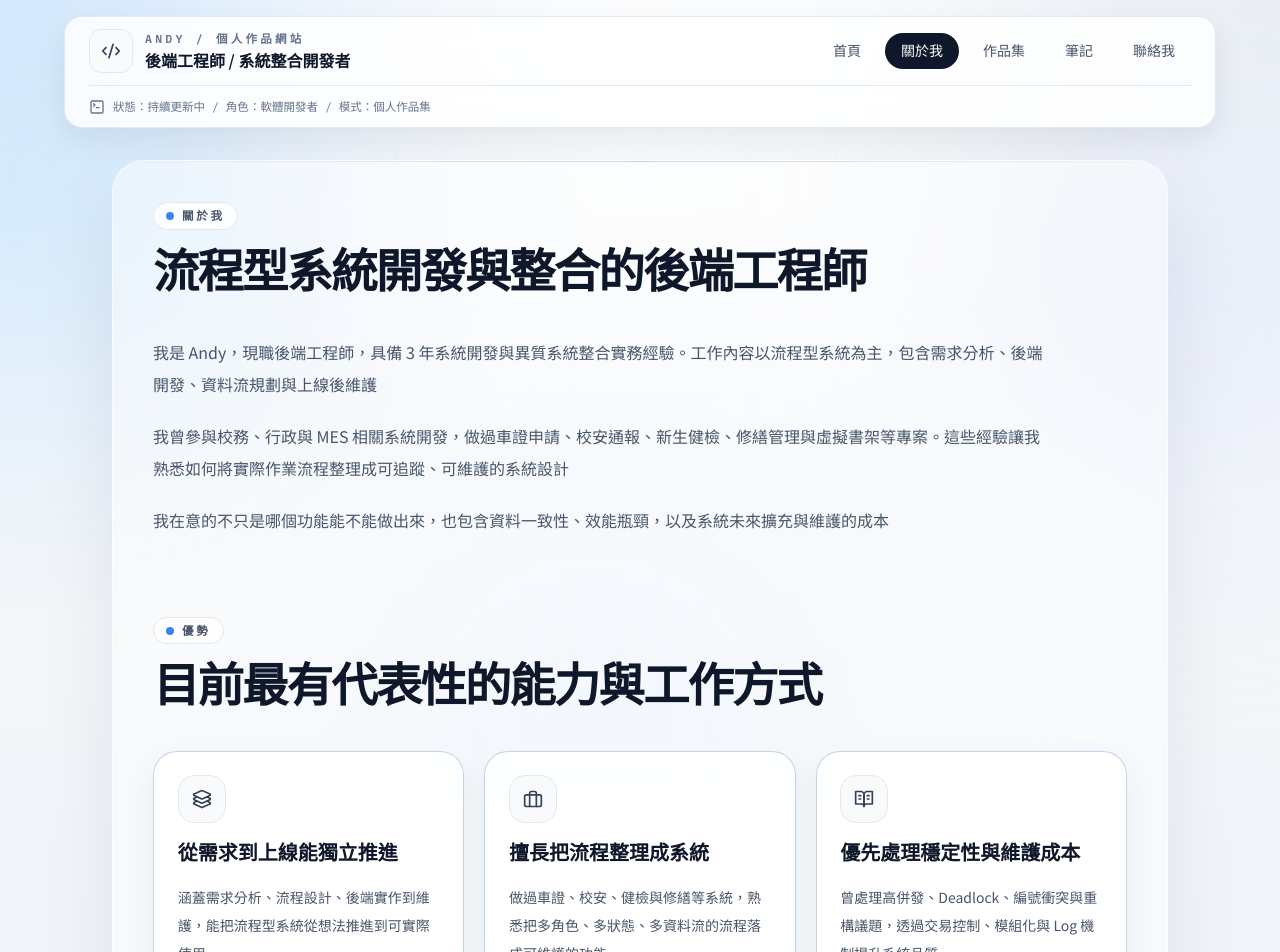
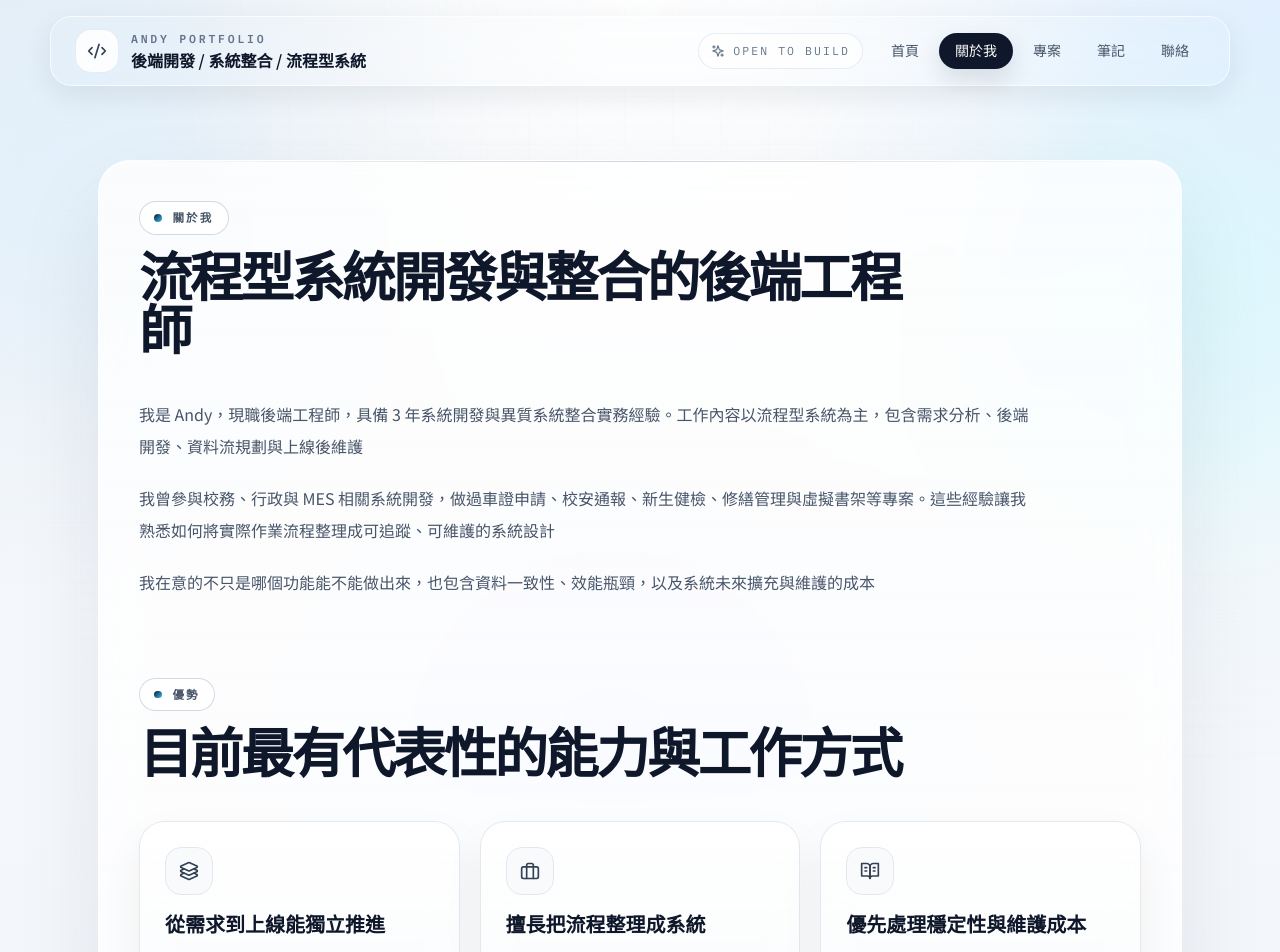
Before and after one commit to Andy61490963/kaiyo-dev-site, a React (Vite) app: page /about in a window 1280 px wide. Shown: the top 952 px of the page. Built offline with nearby package versions, Linux system fonts and the light colour scheme; the HTML template or start-up script is replaced by a standard one.

Commit message:
Polish premium site layout

```diff
--- a/src/App.jsx
+++ b/src/App.jsx
@@ -23,30 +23,32 @@ export default function App() {
   return (
     <div className="relative min-h-screen overflow-x-hidden font-sans text-slate-900 selection:bg-slate-900 selection:text-white">
       <ScrollToTop />
+
       <div className="pointer-events-none fixed inset-0 -z-10 overflow-hidden">
         <motion.div
-          animate={{ x: [0, 20, 0], y: [0, -18, 0] }}
-          transition={{ duration: 14, repeat: Infinity, ease: 'easeInOut' }}
-          className="absolute left-[-8rem] top-12 h-72 w-72 rounded-full bg-sky-200/50 blur-[120px]"
+          animate={{ x: [0, 28, 0], y: [0, -16, 0] }}
+          transition={{ duration: 18, repeat: Infinity, ease: 'easeInOut' }}
+          className="absolute left-[-10rem] top-[-2rem] h-[26rem] w-[26rem] rounded-full bg-sky-100/80 blur-[120px]"
         />
         <motion.div
-          animate={{ x: [0, -18, 0], y: [0, 22, 0] }}
-          transition={{ duration: 16, repeat: Infinity, ease: 'easeInOut' }}
-          className="absolute right-[-5rem] top-32 h-80 w-80 rounded-full bg-indigo-100/70 blur-[130px]"
+          animate={{ x: [0, -22, 0], y: [0, 24, 0] }}
+          transition={{ duration: 20, repeat: Infinity, ease: 'easeInOut' }}
+          className="absolute right-[-8rem] top-24 h-[24rem] w-[24rem] rounded-full bg-cyan-100/70 blur-[120px]"
         />
         <motion.div
-          animate={{ x: [0, 12, 0], y: [0, -14, 0] }}
-          transition={{ duration: 18, repeat: Infinity, ease: 'easeInOut' }}
-          className="absolute bottom-[-6rem] left-1/3 h-80 w-80 rounded-full bg-blue-100/70 blur-[140px]"
+          animate={{ x: [0, 16, 0], y: [0, -18, 0] }}
+          transition={{ duration: 22, repeat: Infinity, ease: 'easeInOut' }}
+          className="absolute bottom-[-8rem] left-1/3 h-[22rem] w-[22rem] rounded-full bg-indigo-100/75 blur-[120px]"
         />
-        <div className="absolute inset-x-0 top-0 h-[32rem] bg-[radial-gradient(circle_at_top,rgba(255,255,255,0.65),transparent_62%)]" />
+        <div className="absolute inset-0 bg-[radial-gradient(circle_at_top,rgba(255,255,255,0.7),transparent_48%)]" />
       </div>
 
       <Navbar />
 
-      <main className="mx-auto flex w-full max-w-6xl flex-1 flex-col px-4 pb-16 pt-36 sm:px-8 sm:pt-40 lg:px-12">
-        <div className="relative overflow-hidden rounded-[2rem] border border-white/60 bg-white/45 px-5 py-8 shadow-[0_30px_80px_rgba(15,23,42,0.08)] backdrop-blur-sm sm:px-8 sm:py-10 lg:px-10">
+      <main className="mx-auto flex w-full max-w-[1180px] flex-1 flex-col px-4 pb-16 pt-36 sm:px-8 sm:pt-40 lg:px-12">
+        <div className="shell-panel relative overflow-hidden rounded-[2rem] px-5 py-8 sm:px-8 sm:py-10 lg:px-10">
           <div className="pointer-events-none absolute inset-x-0 top-0 h-px bg-gradient-to-r from-transparent via-slate-300 to-transparent" />
+
           <Routes>
             <Route path="/" element={<Home />} />
             <Route path="/about" element={<About />} />
--- a/src/components/Navbar.jsx
+++ b/src/components/Navbar.jsx
@@ -1,15 +1,15 @@
 import React, { useEffect, useState } from 'react'
 import clsx from 'classnames'
 import { motion } from 'framer-motion'
-import { Code2, Menu, TerminalSquare, X } from 'lucide-react'
+import { Code2, Menu, Sparkles, X } from 'lucide-react'
 import { NavLink, useLocation } from 'react-router-dom'
 
 const navItems = [
   { to: '/', label: '首頁' },
   { to: '/about', label: '關於我' },
-  { to: '/projects', label: '作品集' },
+  { to: '/projects', label: '專案' },
   { to: '/notes', label: '筆記' },
-  { to: '/contact', label: '聯絡我' },
+  { to: '/contact', label: '聯絡' },
 ]
 
 export default function Navbar() {
@@ -22,7 +22,7 @@ export default function Navbar() {
   }, [location.pathname])
 
   useEffect(() => {
-    const onScroll = () => setIsScrolled(window.scrollY > 20)
+    const onScroll = () => setIsScrolled(window.scrollY > 18)
 
     onScroll()
     window.addEventListener('scroll', onScroll)
@@ -30,47 +30,54 @@ export default function Navbar() {
   }, [])
 
   return (
-    <header className="fixed left-1/2 top-4 z-40 w-[calc(100%-1.25rem)] max-w-6xl -translate-x-1/2">
+    <header className="fixed left-1/2 top-4 z-40 w-[calc(100%-1.25rem)] max-w-[1180px] -translate-x-1/2">
       <motion.nav
-        animate={{ y: isScrolled ? -2 : 0, scale: isScrolled ? 0.985 : 1 }}
+        animate={{ y: isScrolled ? -2 : 0, scale: isScrolled ? 0.99 : 1 }}
         transition={{ duration: 0.22, ease: 'easeOut' }}
         className={clsx(
-          'rounded-[1.15rem] border bg-white/85 px-4 py-3 backdrop-blur-xl sm:px-6',
+          'rounded-[1.35rem] border bg-white/72 px-4 py-3 backdrop-blur-xl sm:px-6',
           isScrolled
-            ? 'border-slate-200/95 shadow-[0_18px_44px_rgba(15,23,42,0.12)]'
-            : 'border-slate-200/90 shadow-[0_12px_30px_rgba(15,23,42,0.08)]'
+            ? 'border-white/80 shadow-[0_18px_45px_rgba(15,23,42,0.12)]'
+            : 'border-white/70 shadow-[0_10px_30px_rgba(15,23,42,0.08)]'
         )}
       >
         <div className="flex items-center justify-between gap-4">
           <NavLink to="/" className="flex min-w-0 items-center gap-3 text-slate-900">
             <motion.span
-              whileHover={{ rotate: -6, scale: 1.04 }}
-              className="flex h-11 w-11 items-center justify-center rounded-xl border border-slate-200 bg-slate-50 text-slate-700"
+              whileHover={{ rotate: -8, scale: 1.05 }}
+              className="flex h-11 w-11 items-center justify-center rounded-2xl border border-slate-200/80 bg-white/85 text-slate-700"
             >
               <Code2 className="h-5 w-5" />
             </motion.span>
+
             <span className="min-w-0">
-              <span className="mono block text-[0.72rem] font-semibold uppercase tracking-[0.28em] text-slate-500">
-                Andy / 個人作品網站
+              <span className="mono block text-[0.72rem] font-semibold uppercase tracking-[0.24em] text-slate-500">
+                Andy Portfolio
               </span>
               <span className="block truncate text-sm font-semibold text-slate-900 sm:text-base">
-                後端工程師 / 系統整合開發者
+                後端開發 / 系統整合 / 流程型系統
               </span>
             </span>
           </NavLink>
 
           <button
             type="button"
-            className="inline-flex items-center justify-center rounded-full border border-slate-200 bg-white p-2 text-slate-700 transition hover:bg-slate-50 focus:outline-none focus-visible:ring-2 focus-visible:ring-slate-400 sm:hidden"
+            className="inline-flex items-center justify-center rounded-full border border-slate-200 bg-white/80 p-2 text-slate-700 transition hover:bg-white sm:hidden"
             onClick={() => setIsMobileOpen((prev) => !prev)}
-            aria-label="切換導覽選單"
+            aria-label="切換選單"
             aria-expanded={isMobileOpen}
             aria-controls="primary-navigation"
           >
             {isMobileOpen ? <X className="h-5 w-5" /> : <Menu className="h-5 w-5" />}
           </button>
 
-          <ul className="hidden items-center gap-1 text-sm font-medium lg:flex xl:gap-2">
+          <div className="hidden items-center gap-3 lg:flex">
+            <div className="inline-flex items-center gap-2 rounded-full border border-slate-200/80 bg-white/65 px-3 py-2 text-[0.72rem] text-slate-500">
+              <Sparkles className="h-3.5 w-3.5" />
+              <span className="mono uppercase tracking-[0.18em]">Open To Build</span>
+            </div>
+
+            <ul className="flex items-center gap-1 text-sm font-medium">
               {navItems.map((item) => (
                 <li key={item.to}>
                   <NavLink
@@ -79,8 +86,8 @@ export default function Navbar() {
                       clsx(
                         'mono inline-flex rounded-full px-3 py-2 transition duration-200 xl:px-4',
                         isActive
-                        ? 'bg-slate-900 text-white'
-                        : 'text-slate-600 hover:-translate-y-0.5 hover:bg-slate-100 hover:text-slate-900'
+                          ? 'bg-slate-900 text-white shadow-[0_10px_24px_rgba(15,23,42,0.12)]'
+                          : 'text-slate-600 hover:bg-white hover:text-slate-900'
                       )
                     }
                   >
@@ -90,16 +97,12 @@ export default function Navbar() {
               ))}
             </ul>
           </div>
-
-        <div className="mt-3 hidden items-center gap-2 border-t border-slate-200 pt-3 text-[0.72rem] text-slate-500 lg:flex">
-          <TerminalSquare className="h-4 w-4 text-slate-500" />
-          <span className="mono">狀態：持續更新中 / 角色：軟體開發者 / 模式：個人作品集</span>
         </div>
 
         <ul
           id="primary-navigation"
           className={clsx(
-            'mt-3 grid gap-2 border-t border-slate-200 pt-3 text-sm font-medium lg:hidden',
+            'mt-3 grid gap-2 border-t border-slate-200/80 pt-3 text-sm font-medium lg:hidden',
             isMobileOpen ? 'grid' : 'hidden'
           )}
         >
@@ -110,9 +113,7 @@ export default function Navbar() {
                 className={({ isActive }) =>
                   clsx(
                     'mono block rounded-xl px-4 py-3 transition duration-200',
-                    isActive
-                      ? 'bg-slate-900 text-white'
-                      : 'bg-slate-50 text-slate-700 hover:bg-slate-100'
+                    isActive ? 'bg-slate-900 text-white' : 'bg-white/70 text-slate-700 hover:bg-white'
                   )
                 }
               >
--- a/src/components/SectionContainer.jsx
+++ b/src/components/SectionContainer.jsx
@@ -6,16 +6,16 @@ export default function SectionContainer({ title, subtitle, children, align = 'l
 
   return (
     <motion.section
-      initial={{ opacity: 0, y: 16 }}
+      initial={{ opacity: 0, y: 18 }}
       whileInView={{ opacity: 1, y: 0 }}
       viewport={{ once: true, amount: 0.15 }}
-      transition={{ duration: 0.4 }}
-      className="mb-16 sm:mb-20"
+      transition={{ duration: 0.45 }}
+      className="mb-20"
     >
       <header className={isCenter ? 'mx-auto mb-10 max-w-3xl text-center' : 'mb-10 max-w-3xl'}>
         {subtitle && (
-          <div className="mb-4 inline-flex items-center gap-2 rounded-full border border-slate-200 bg-white/80 px-3 py-1 text-[0.72rem] font-semibold uppercase tracking-[0.24em] text-slate-600">
-            <span className="h-2 w-2 rounded-full bg-blue-500" />
+          <div className="section-kicker">
+            <span className="section-kicker__dot" />
             {subtitle}
           </div>
         )}
--- a/src/index.css
+++ b/src/index.css
@@ -6,15 +6,7 @@
 
 :root {
   color-scheme: light;
-  --bg: #f8fafc;
-  --bg-soft: #eef4ff;
-  --panel: rgba(255, 255, 255, 0.88);
-  --line: #d8e2f0;
-  --line-strong: #bfd0e5;
-  --brand: #1d4ed8;
-  --brand-soft: #dbeafe;
   --text: #0f172a;
-  --muted: #475569;
 }
 
 html {
@@ -25,9 +17,9 @@ body {
   margin: 0;
   min-height: 100vh;
   background:
-    radial-gradient(circle at top left, rgba(191, 219, 254, 0.55), transparent 30%),
-    radial-gradient(circle at top right, rgba(226, 232, 240, 0.65), transparent 24%),
-    linear-gradient(180deg, #f8fafc 0%, #f1f5f9 52%, #eef2ff 100%);
+    radial-gradient(circle at top left, rgba(226, 232, 240, 0.8), transparent 28%),
+    radial-gradient(circle at top right, rgba(219, 234, 254, 0.75), transparent 24%),
+    linear-gradient(180deg, #f8fafc 0%, #f4f7fb 45%, #eef2f8 100%);
   color: var(--text);
   font-family: 'Noto Sans TC', system-ui, sans-serif;
   -webkit-font-smoothing: antialiased;
@@ -40,18 +32,17 @@ body::before {
   inset: 0;
   pointer-events: none;
   background-image:
-    linear-gradient(rgba(148, 163, 184, 0.08) 1px, transparent 1px),
-    linear-gradient(90deg, rgba(148, 163, 184, 0.08) 1px, transparent 1px);
-  background-size: 44px 44px;
-  mask-image: radial-gradient(circle at center, black, transparent 88%);
-  opacity: 0.5;
+    linear-gradient(rgba(148, 163, 184, 0.06) 1px, transparent 1px),
+    linear-gradient(90deg, rgba(148, 163, 184, 0.06) 1px, transparent 1px);
+  background-size: 48px 48px;
+  mask-image: radial-gradient(circle at center, black, transparent 82%);
+  opacity: 0.55;
 }
 
 h1,
 h2,
 h3,
 h4,
-.font-display,
 .mono {
   font-family: 'IBM Plex Mono', 'Noto Sans TC', monospace;
 }
@@ -61,39 +52,51 @@ button {
   -webkit-tap-highlight-color: transparent;
 }
 
+.shell-panel {
+  border: 1px solid rgba(255, 255, 255, 0.75);
+  background:
+    linear-gradient(180deg, rgba(255, 255, 255, 0.62), rgba(255, 255, 255, 0.48)),
+    rgba(255, 255, 255, 0.45);
+  box-shadow:
+    0 35px 90px rgba(15, 23, 42, 0.08),
+    0 1px 0 rgba(255, 255, 255, 0.85) inset;
+  backdrop-filter: blur(22px);
+}
+
 .glass-card {
   position: relative;
   overflow: hidden;
-  border-radius: 1.5rem;
-  padding: clamp(1.15rem, 1rem + 0.6vw, 1.55rem);
-  background: rgba(255, 255, 255, 0.84);
-  border: 1px solid rgba(191, 208, 229, 0.9);
+  border-radius: 1.6rem;
+  padding: clamp(1.2rem, 1rem + 0.7vw, 1.6rem);
+  border: 1px solid rgba(226, 232, 240, 0.95);
+  background:
+    linear-gradient(180deg, rgba(255, 255, 255, 0.88), rgba(248, 250, 252, 0.78));
   box-shadow:
-    0 12px 30px rgba(15, 23, 42, 0.06),
-    0 1px 0 rgba(255, 255, 255, 0.8) inset;
-  backdrop-filter: blur(14px);
+    0 18px 42px rgba(15, 23, 42, 0.06),
+    0 1px 0 rgba(255, 255, 255, 0.9) inset;
+  backdrop-filter: blur(16px);
   transition:
-    transform 0.22s ease,
-    border-color 0.22s ease,
-    box-shadow 0.22s ease,
-    background 0.22s ease;
+    transform 0.24s ease,
+    border-color 0.24s ease,
+    box-shadow 0.24s ease,
+    background 0.24s ease;
 }
 
 .glass-card::after {
   content: '';
   position: absolute;
   inset: 0;
-  background: linear-gradient(135deg, rgba(255, 255, 255, 0.45), transparent 45%, rgba(219, 234, 254, 0.35));
+  background: linear-gradient(135deg, rgba(255, 255, 255, 0.55), transparent 42%, rgba(224, 242, 254, 0.4));
   opacity: 0;
-  transition: opacity 0.22s ease;
+  transition: opacity 0.24s ease;
   pointer-events: none;
 }
 
 .glass-card:hover {
-  border-color: rgba(147, 197, 253, 0.9);
+  border-color: rgba(186, 230, 253, 0.95);
   box-shadow:
-    0 20px 44px rgba(15, 23, 42, 0.08),
-    0 1px 0 rgba(255, 255, 255, 0.85) inset;
+    0 24px 54px rgba(15, 23, 42, 0.08),
+    0 1px 0 rgba(255, 255, 255, 0.95) inset;
 }
 
 .glass-card:hover::after {
@@ -110,38 +113,89 @@ button {
 }
 
 .section-title {
-  font-size: clamp(2rem, 1.7rem + 1.5vw, 3.35rem);
-  line-height: 1.08;
+  font-size: clamp(2.35rem, 1.9rem + 1.8vw, 4rem);
+  line-height: 1;
   font-weight: 700;
-  letter-spacing: -0.04em;
+  letter-spacing: -0.05em;
   color: #0f172a;
 }
 
-.terminal-label {
+.hero-eyebrow {
+  font-family: 'IBM Plex Mono', monospace;
+  font-size: 0.78rem;
+  font-weight: 600;
+  letter-spacing: 0.22em;
+  text-transform: uppercase;
+  color: #64748b;
+}
+
+.hero-ribbon {
   display: inline-flex;
   align-items: center;
-  gap: 0.55rem;
+  gap: 0.6rem;
   border-radius: 999px;
-  border: 1px solid var(--line-strong);
-  background: rgba(255, 255, 255, 0.75);
-  padding: 0.48rem 0.9rem;
+  border: 1px solid rgba(203, 213, 225, 0.9);
+  background: rgba(255, 255, 255, 0.82);
+  padding: 0.5rem 0.95rem;
   font-family: 'IBM Plex Mono', monospace;
   font-size: 0.72rem;
   font-weight: 600;
   letter-spacing: 0.18em;
   text-transform: uppercase;
-  color: #334155;
+  color: #475569;
 }
 
-.terminal-dot {
-  height: 0.5rem;
-  width: 0.5rem;
+.hero-ribbon__dot {
+  height: 0.52rem;
+  width: 0.52rem;
   border-radius: 999px;
-  background: var(--brand);
+  background: linear-gradient(135deg, #0f172a, #38bdf8);
+}
+
+.section-kicker {
+  display: inline-flex;
+  align-items: center;
+  gap: 0.65rem;
+  margin-bottom: 1rem;
+  border-radius: 999px;
+  border: 1px solid rgba(203, 213, 225, 0.88);
+  background: rgba(255, 255, 255, 0.84);
+  padding: 0.45rem 0.9rem;
+  font-family: 'IBM Plex Mono', monospace;
+  font-size: 0.72rem;
+  font-weight: 600;
+  letter-spacing: 0.18em;
+  text-transform: uppercase;
+  color: #475569;
+}
+
+.section-kicker__dot {
+  width: 0.48rem;
+  height: 0.48rem;
+  border-radius: 999px;
+  background: linear-gradient(135deg, #0f172a, #38bdf8);
+}
+
+.portrait-frame {
+  overflow: hidden;
+  border-radius: 1.8rem;
+  border: 1px solid rgba(255, 255, 255, 0.88);
+  background:
+    linear-gradient(180deg, rgba(255, 255, 255, 0.9), rgba(241, 245, 249, 0.86));
+  padding: 0.65rem;
+  box-shadow:
+    0 22px 50px rgba(15, 23, 42, 0.12),
+    0 1px 0 rgba(255, 255, 255, 0.95) inset;
+  backdrop-filter: blur(14px);
+}
+
+.premium-aside {
+  position: sticky;
+  top: 7rem;
 }
 
 .terminal-outline {
-  border: 1px solid rgba(203, 213, 225, 0.95);
+  border: 1px solid rgba(226, 232, 240, 0.95);
   background: rgba(255, 255, 255, 0.72);
   transition:
     transform 0.2s ease,
@@ -151,8 +205,8 @@ button {
 
 .terminal-outline:hover {
   transform: translateY(-2px);
-  border-color: rgba(147, 197, 253, 0.9);
-  box-shadow: 0 14px 30px rgba(15, 23, 42, 0.06);
+  border-color: rgba(186, 230, 253, 0.95);
+  box-shadow: 0 14px 28px rgba(15, 23, 42, 0.06);
 }
 
 .terminal-button {
@@ -161,7 +215,7 @@ button {
   justify-content: center;
   gap: 0.55rem;
   border-radius: 999px;
-  padding: 0.88rem 1.3rem;
+  padding: 0.92rem 1.35rem;
   font-family: 'IBM Plex Mono', monospace;
   font-size: 0.84rem;
   font-weight: 600;
@@ -179,17 +233,26 @@ button {
 .terminal-button--primary {
   background: #0f172a;
   color: #f8fafc;
-  box-shadow: 0 10px 22px rgba(15, 23, 42, 0.12);
+  box-shadow: 0 14px 26px rgba(15, 23, 42, 0.12);
 }
 
 .terminal-button--ghost {
   border: 1px solid rgba(203, 213, 225, 1);
-  background: rgba(255, 255, 255, 0.78);
+  background: rgba(255, 255, 255, 0.82);
   color: #0f172a;
 }
 
 @media (max-width: 768px) {
   .glass-card {
-    border-radius: 1.1rem;
+    border-radius: 1.2rem;
+  }
+
+  .portrait-frame {
+    border-radius: 1.4rem;
+  }
+
+  .premium-aside {
+    position: relative;
+    top: auto;
   }
 }
```
Also changed, not shown: src/components/Footer.jsx (+6 -4 lines), src/components/ProjectCard.jsx (+5 -2 lines), src/pages/Home.jsx (+131 -81 lines). Lines whose indentation alone changed are shown as unchanged.
